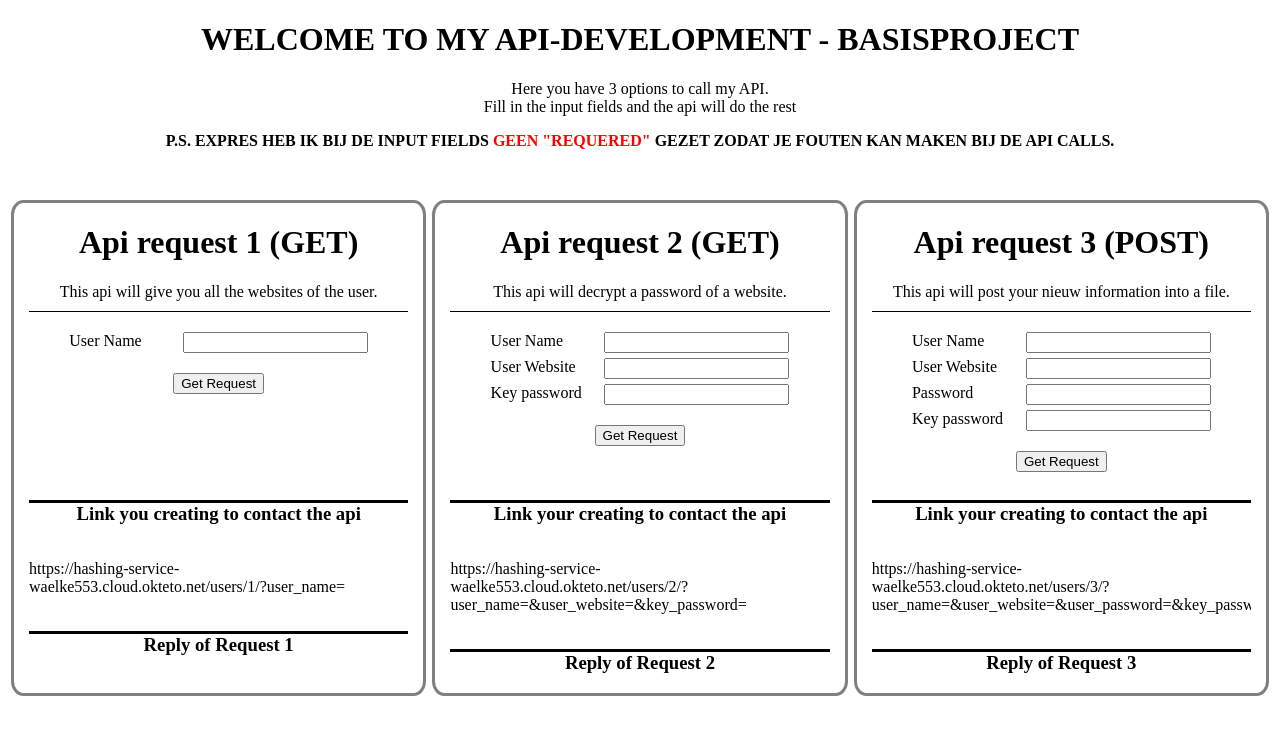
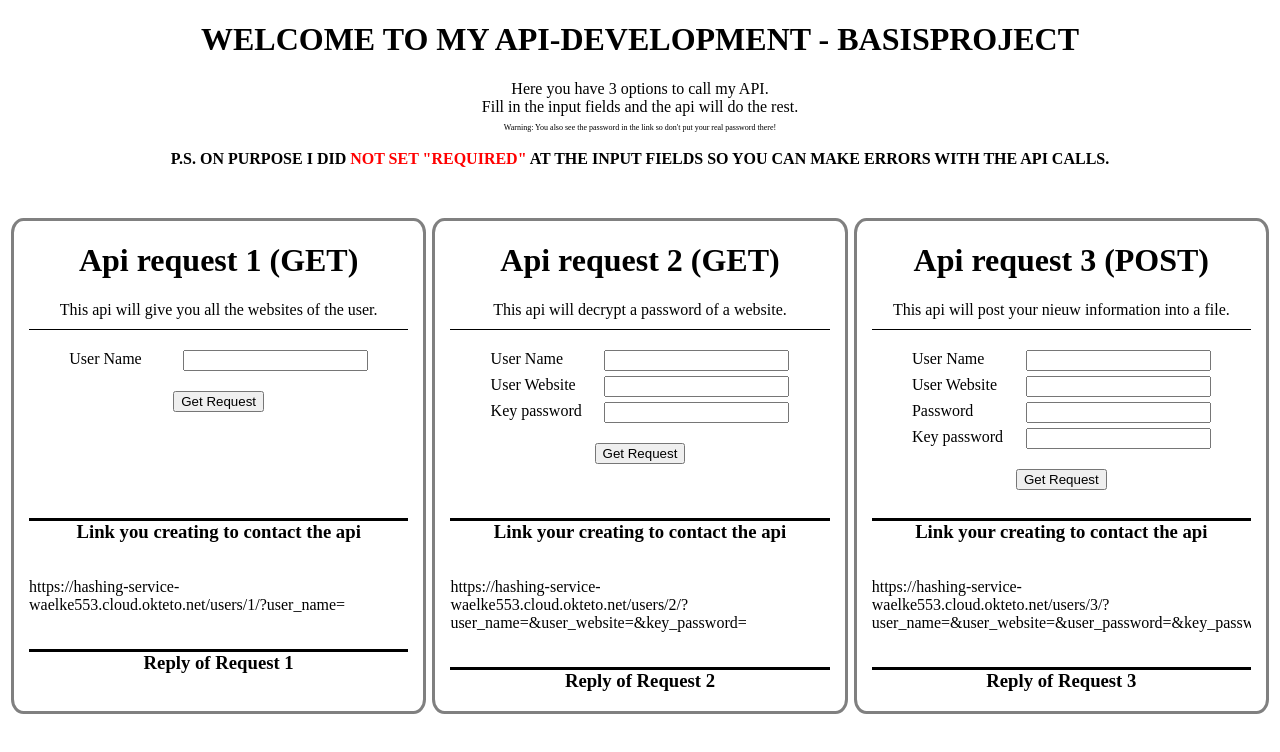
Before and after one commit to waelke553/api_basisproject_website, a plain HTML site: page index.html in a window 1280 px wide. Drawn offline with nearby package versions, Linux system fonts and the light colour scheme.

Commit message:
extra documentatie toegevoegt

```diff
--- a/index.html
+++ b/index.html
@@ -11,9 +11,11 @@
     <h1 class="titel">Welcome to my API-Development - Basisproject</h1>
 
     <p class="text">Here you have 3 options to call my API. <br>
-        Fill in the input fields and the api will do the rest</p>
+        Fill in the input fields and the api will do the rest. <br>
+        <span>Warning: You also see the password in the link so don't put your real password there!</span>
+    </p>
 
-    <p class="ps">P.S. Expres heb ik bij de input fields <span>geen "REQUERED"</span> gezet zodat je fouten kan maken bij de API calls.</p>
+    <p class="ps">P.S. On purpose i did <span>NOT SET "REQUIRED"</span> AT THE INPUT FIELDS SO YOU CAN MAKE ERRORS WITH THE API CALLS.</p>
 
     <div class="container">
 
--- a/style.css
+++ b/style.css
@@ -6,6 +6,10 @@
 .text {
     text-align: center;
 
+}
+
+.text > span {
+    font-size: 8px;
 }
 
 .ps {
```
